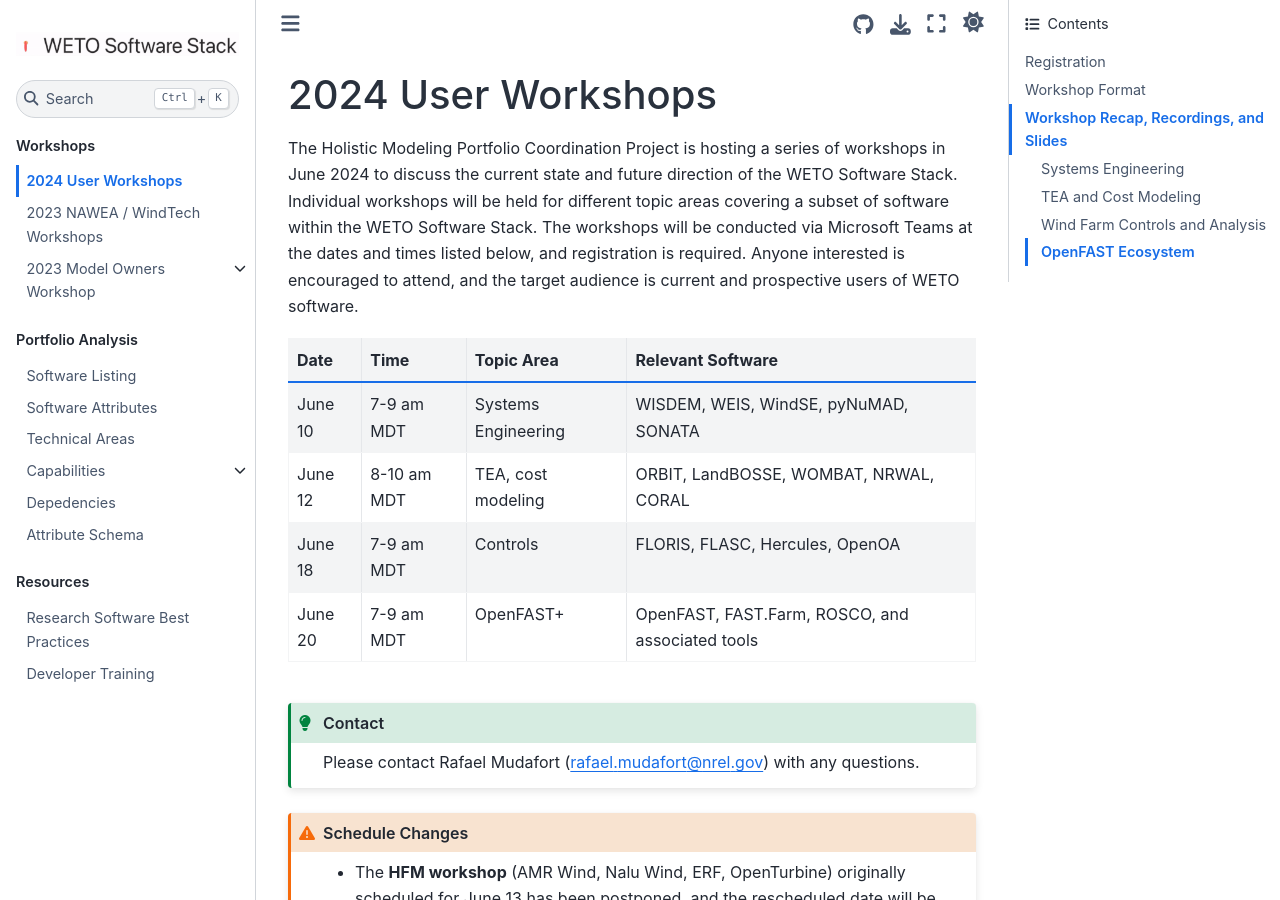
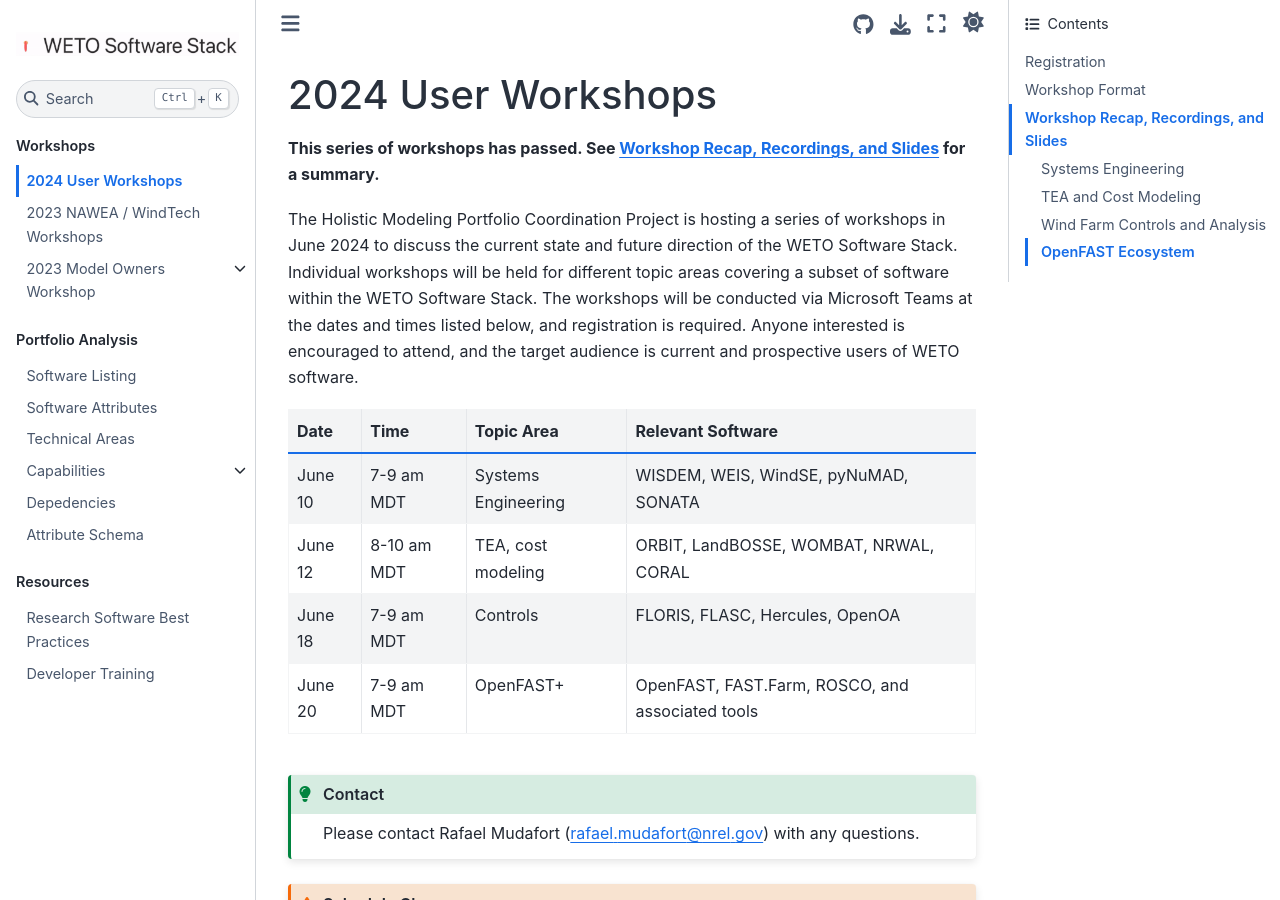
Before and after one commit to NREL/WETOStack, a Jupyter Book: the page built from docs/workshops/user_workshops_2024.md, in a window 1280 px wide and 900 px high. Built offline with Jupyter Book 1.0.4 settings and Sphinx 7.4.7 and the Sphinx Book theme 1.1.4, drawn with Linux system fonts in a browser that asks for light colours.

Commit message:
Note that workshops have passed.

````diff
--- a/docs/workshops/user_workshops_2024.md
+++ b/docs/workshops/user_workshops_2024.md
@@ -1,4 +1,6 @@
 # 2024 User Workshops
+
+**This series of workshops has passed. See [](workshop_recaps) for a summary.**
 
 The Holistic Modeling Portfolio Coordination Project is hosting a series of workshops in June 2024
 to discuss the current state and future direction of the WETO Software Stack.
@@ -96,6 +98,7 @@ mindmap
             openfast_toolbox
 ```
 
+(workshop_recaps)=
 ## Workshop Recap, Recordings, and Slides
 
 The workshop recordings are hosted on [YouTube](https://www.youtube.com/playlist?list=PL6ksUtsZI1dwRXeWFCmJT6cEN1xijsHJz),
````
